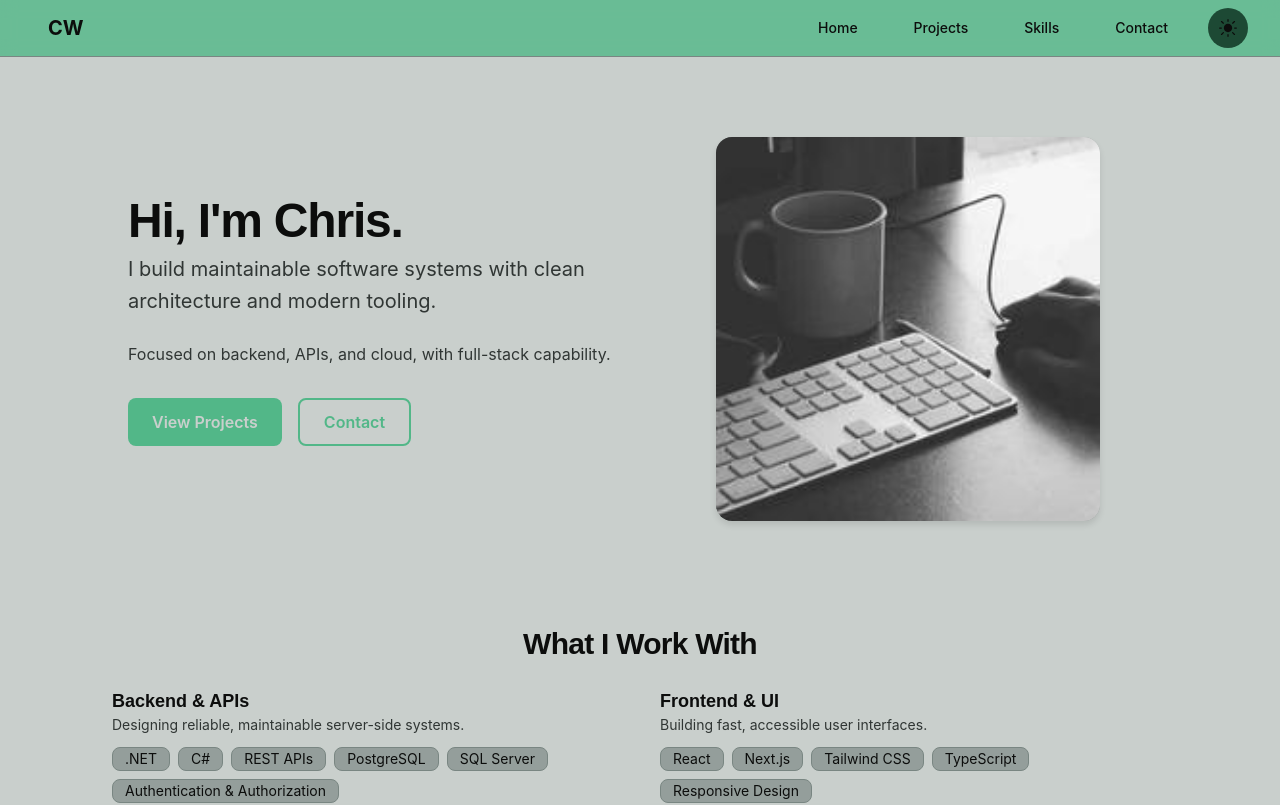
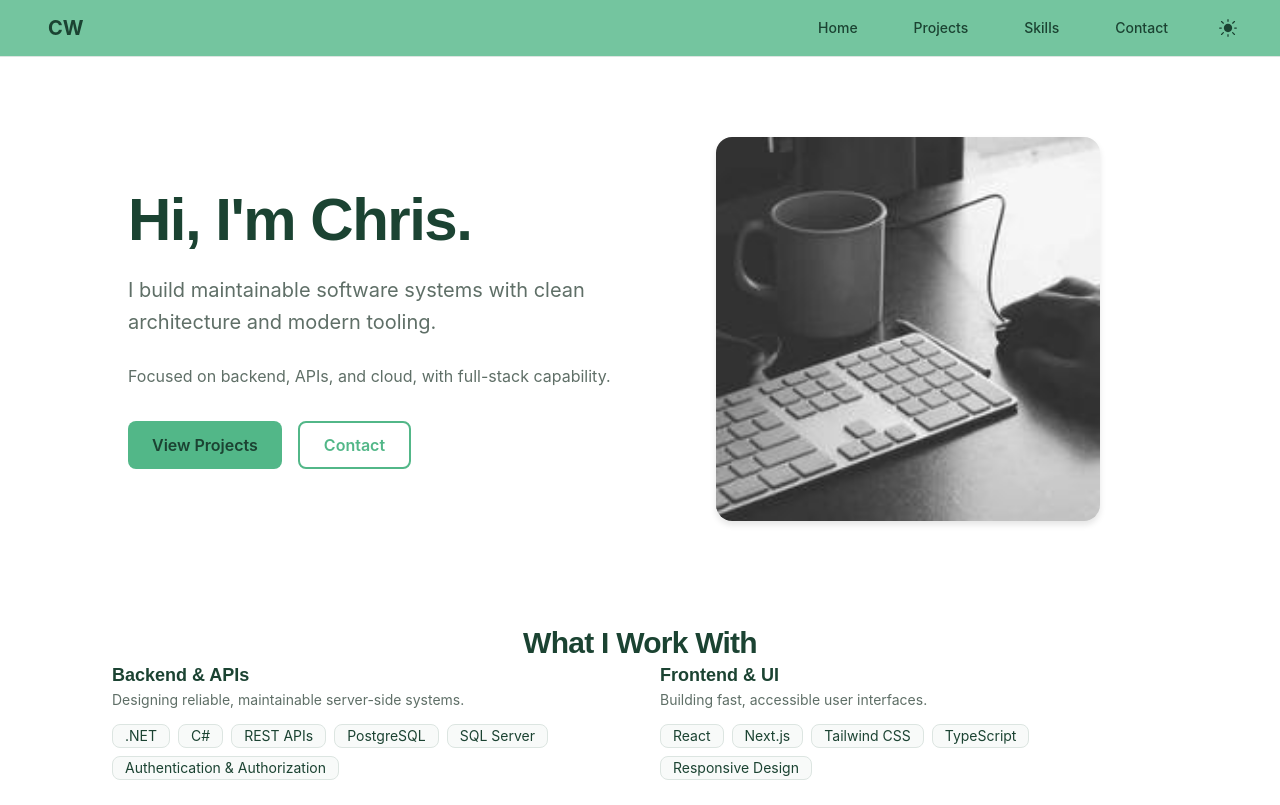
Before and after one commit to ChrisWenzlick/portfolio-website, a Next.js app: page / in a window 1280 px wide. Shown: the top 805 px of the page. Built offline with nearby package versions, Linux system fonts and the light colour scheme.

Commit message:
Add some typography styling and update color palette

```diff
--- a/components/layout/Header.tsx
+++ b/components/layout/Header.tsx
@@ -23,14 +23,14 @@ export default function Header({ className }: React.HTMLAttributes<HTMLElement>)
         )}>
             <nav className="mx-auto flex h-14 max-w-7xl items-center justify-between px-4 sm:px-6 lg:px-8">
                 {/* Brand / Logo */}
-                <Link href="/" className="text-xl font-bold flex items-center justify-center rounded-(--radius-lg) h-full cursor-pointer px-4 transition-colors hover:bg-(--color-primary-contrast) hover:text-(--color-primary)">
+                <Link href="/" className="text-xl font-bold flex items-center justify-center rounded-full h-10 cursor-pointer px-4 transition-colors hover:bg-(--color-primary-hover)">
                     CW
                 </Link>
 
                 {/* Desktop links */}
                 <div className="hidden items-center gap-6 md:flex">
                     {NAV_LINKS.map(({ href, label }) => (
-                        <Link key={href} href={href} className="text-sm font-medium flex items-center justify-center rounded-(--radius-lg) h-full cursor-pointer px-4 transition-colors duration-200 ease-in-out hover:bg-(--color-primary-contrast) hover:text-(--color-primary)">
+                        <Link key={href} href={href} className="text-sm font-medium flex items-center justify-center rounded-(--radius-lg) h-10 cursor-pointer px-4 transition-colors duration-200 ease-in-out hover:bg-(--color-primary-hover)">
                             {label}
                         </Link>
                     ))}
--- a/components/layout/Hero.tsx
+++ b/components/layout/Hero.tsx
@@ -31,7 +31,7 @@ export default function Hero({
             <div className="mx-auto w-full max-w-6xl px-4 grid gap-12 md:grid-cols-2">
                 {/* Left column (text) */}
                 <div className="flex flex-col justify-center gap-6">
-                    <h1 className="text-4xl md:text-5xl font-bold leading-4 tracking-tight">{title}</h1>
+                    <h1 className="text-5xl md:text-6xl font-bold tracking-tight">{title}</h1>
 
                     {subtitle && (
                         <p className="text-xl text-(--color-text-muted) leading-relaxed">{subtitle}</p>
--- a/components/ui/DarkModeToggle.tsx
+++ b/components/ui/DarkModeToggle.tsx
@@ -25,7 +25,7 @@ export default function DarkModeToggle() {
     return (
         <button
           onClick={toggleTheme}
-          className="w-10 h-10 rounded-full inline-flex items-center justify-center bg-(--color-primary-contrast) transition-[transform,background-color] duration-200 ease-in-out relative hover:scale-105"
+          className="w-10 h-10 rounded-full inline-flex items-center justify-center transition-transform duration-200 ease-in-out relative hover:scale-105 hover:bg-(--color-primary-hover)"
           aria-label="Toggle theme"
         >
           {/* Sun icon */}
--- a/src/app/globals.css
+++ b/src/app/globals.css
@@ -104,37 +104,47 @@
 
 @layer base {
   :root {
-    /* Light Theme */
-    --color-bg: var(--color-neutral-100);
-    --color-surface: var(--color-neutral-200);
-    --color-border: var(--color-neutral-300);
+    /* Primary */
+    --color-primary: #52B788;
+    --color-primary-hover: #40916C;
+    --color-primary-soft: #D8F3DC;
 
-    --color-text: var(--color-neutral-900);
-    --color-text-muted: var(--color-neutral-600);
+    /* Background + Surfaces */
+    --color-bg: #FFFFFF;
+    --color-surface: #F8FAF9;
+    --color-accent: #ECF7F1;
 
-    --color-primary: var(--color-primary-500);
-    --color-primary-contrast: var(--color-primary-700);
-    --color-primary-text: var(--color-neutral-100);
+    /* Text */
+    --color-text: #1B4332;
+    --color-text-muted: #5F6F67;
 
-    --color-accent: var(--color-primary-400);
-    --color-success: var(--color-success-500);
-    --color-danger: var(--color-danger-500);
+    /* Borders */
+    --color-border: #DCE5E1;
+
+    /* Interactive */
+    --color-focus-ring: #52B788;
   }
 
   .dark {
-    /* Dark Theme Overrides */
-    --color-bg: var(--color-neutral-700);
-    --color-surface: var(--color-neutral-600);
-    --color-border: var(--color-neutral-500);
+    /* Primary */
+    --color-primary: #2F7A59;
+    --color-primary-hover: #3B9165;
+    --color-primary-soft: #1B4332;
 
-    --color-text: var(--color-neutral-100);
-    --color-text-muted: var(--color-neutral-300);
+    /* Background + Surfaces */
+    --color-bg: #081C15;
+    --color-surface: #0F2A21;
+    --color-accent: #142F27;
 
-    --color-primary: var(--color-primary-700);
-    --color-primary-contrast: var(--color-primary-200);
-    --color-primary-text: var(--color-neutral-100);
+    /* Text */
+    --color-text: #D8F3DC;
+    --color-text-muted: #9EC5B3;
 
-    --color-accent: var(--color-primary-200);
+    /* Borders */
+    --color-border: #1F3D34;
+
+    /* Interactive */
+    --color-focus-ring: #52B788;
   }
 
   * {
@@ -143,18 +153,73 @@
     box-sizing: border-box;
   }
 
-  html {
-    background-color: var(--color-bg);
+  body {
+    font-family: var(--font-sans);
+    @apply text-base leading-relaxed;
     color: var(--color-text);
+    background: var(--color-bg);
     scroll-behavior: smooth;
-  }
-
-  body {
-    font-family: var(--font-sans);;
   }
 
   h1, h2, h3, h4 {
     font-family: var(--font-heading);
+  }
+
+  /* Page Titles */
+  h1 {
+    @apply text-4xl font-bold tracking-tight;
+  }
+
+  /* Section Titles */
+  h2 {
+    @apply text-3xl font-semibold tracking-tight;
+  }
+
+  /* Card Headings */
+  h3 {
+    @apply text-2xl font-semibold;
+  }
+
+  /* Subheadings */
+  h4 {
+    @apply text-xl font-semibold
+  }
+
+  h5 {
+    @apply text-lg font-medium;
+  }
+
+  h6 {
+    @apply text-base font-medium;
+  }
+
+  /* Body Text */
+  p {
+    @apply leading-relaxed;
+  }
+
+  /* Metadata */
+  small {
+    @apply text-sm text-(--color-text-muted);
+  }
+
+  a:not(nav *) {
+    color: var(--color-primary);
+    text-decoration: none;
+  }
+
+  a:not(nav *):hover {
+    color: var(--color-primary-hover);
+  }
+
+  code {
+    font-family: var(--font-geist-mono);
+    @apply text-sm;
+  }
+
+  pre {
+    @apply p-4 rounded-lg overflow-x-auto;
+    background: var(--color-surface);
   }
 
   img {
@@ -166,8 +231,18 @@
     @apply flex flex-col items-center w-full py-4 sm:py-5 lg:py-6 px-6 md:px-12 max-w-6xl mx-auto;
   }
 
-  section h2 {
+  /* section h2 {
     @apply font-heading font-bold tracking-tight mb-6 text-2xl sm:text-3xl leading-tight
+  } */
+}
+
+@layer components {
+  .container-page {
+    @apply max-w-6xl mx-auto px-6;
+  }
+
+  .container-narrow {
+    @apply max-w-3xl mx-auto px-6;
   }
 }
 
```
